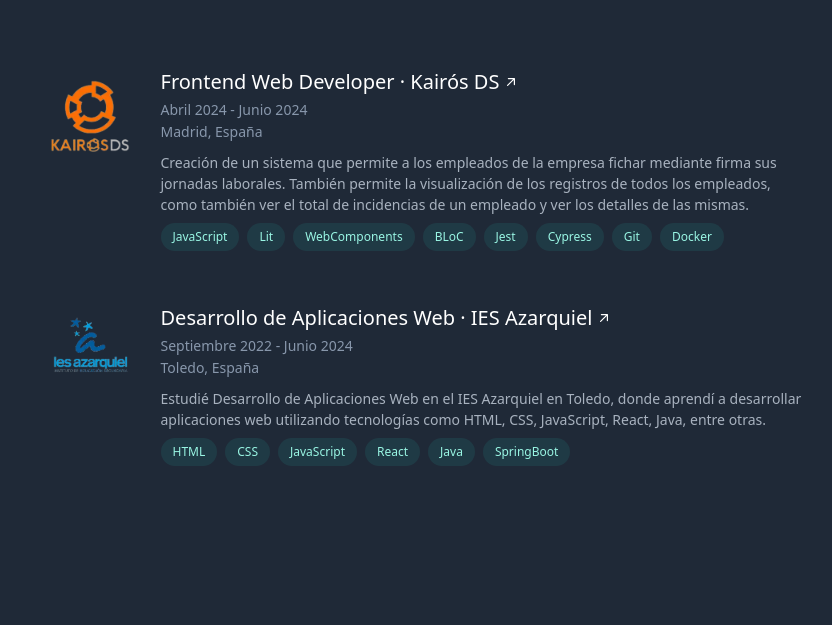
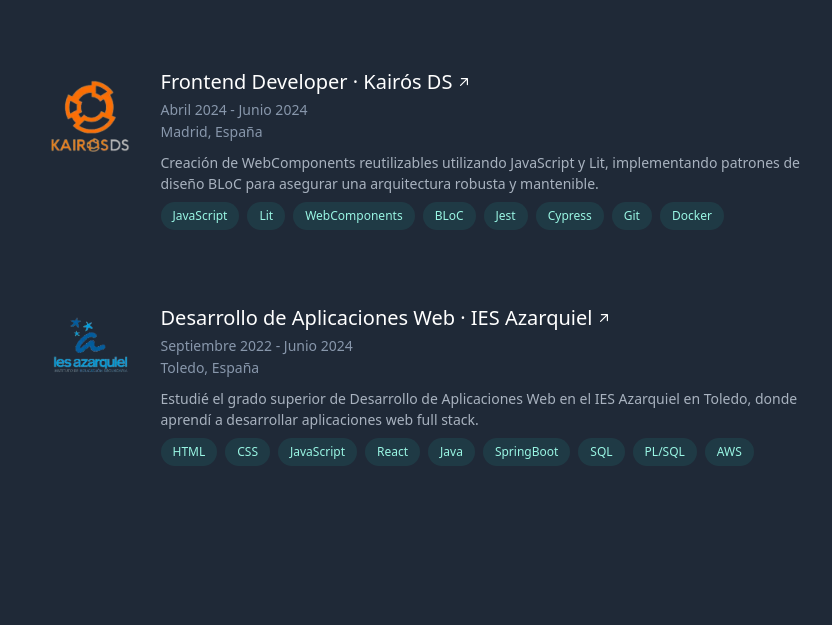
Before and after one commit to SaguadoDev/portfolio-astro, an Astro site: page / in a window 1280 px wide. Shown: the part 504-1129 px from the top of the page, without its empty margins (162-994 px from the left). Built offline with nearby package versions, Linux system fonts and the light colour scheme; Astro itself is replaced by a stand-in of ours.

Commit message:
fix(experience): update experience info

```diff
--- a/src/components/experience/Experience.astro
+++ b/src/components/experience/Experience.astro
@@ -5,11 +5,11 @@
   {
     startDate: 'Abril 2024',
     endDate: 'Junio 2024',
-    title: 'Frontend Web Developer',
+    title: 'Frontend Developer',
     location: 'Madrid, España',
     company: 'Kairós DS',
     description:
-      'Creación de un sistema que permite a los empleados de la empresa fichar mediante firma sus jornadas laborales. También permite la visualización de los registros de todos los empleados, como también ver el total de incidencias de un empleado y ver los detalles de las mismas.',
+      'Creación de WebComponents reutilizables utilizando JavaScript y Lit, implementando patrones de diseño BLoC para asegurar una arquitectura robusta y mantenible.',
     skills: [
       'JavaScript',
       'Lit',
@@ -30,8 +30,18 @@
     location: 'Toledo, España',
     company: 'IES Azarquiel',
     description:
-      'Estudié Desarrollo de Aplicaciones Web en el IES Azarquiel en Toledo, donde aprendí a desarrollar aplicaciones web utilizando tecnologías como HTML, CSS, JavaScript, React, Java, entre otras.',
-    skills: ['HTML', 'CSS', 'JavaScript', 'React', 'Java', 'SpringBoot'],
+      'Estudié el grado superior de Desarrollo de Aplicaciones Web en el IES Azarquiel en Toledo, donde aprendí a desarrollar aplicaciones web full stack.',
+    skills: [
+      'HTML',
+      'CSS',
+      'JavaScript',
+      'React',
+      'Java',
+      'SpringBoot',
+      'SQL',
+      'PL/SQL',
+      'AWS'
+    ],
     imageName: 'iesazarquiel',
     link: 'http://www.ies-azarquiel.es/'
   }
```
